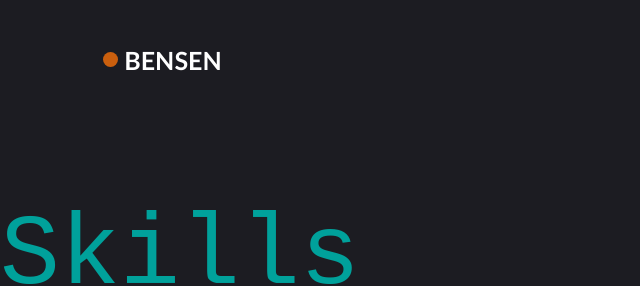
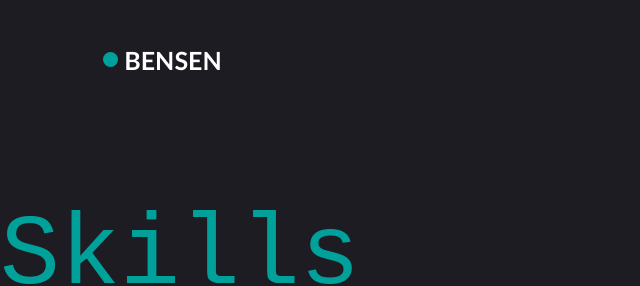
Before and after one commit to Bensen404/Portfolio, a plain HTML site: page skills.html in a window 1280 px wide. Shown: the top 286 px of the page, 0-640 px from the left. Drawn offline with Linux system fonts and the light colour scheme.

Commit message:
Update skills.html

```diff
--- a/skills.html
+++ b/skills.html
@@ -72,7 +72,7 @@
         .circle {
             height: 15px;
             width: 15px;
-            background-color:  rgba(204, 96, 14, 0.993);
+            background-color:  rgba(0, 161, 155);
             border-radius: 50%;
             position: absolute;
             top: 52px;
```
